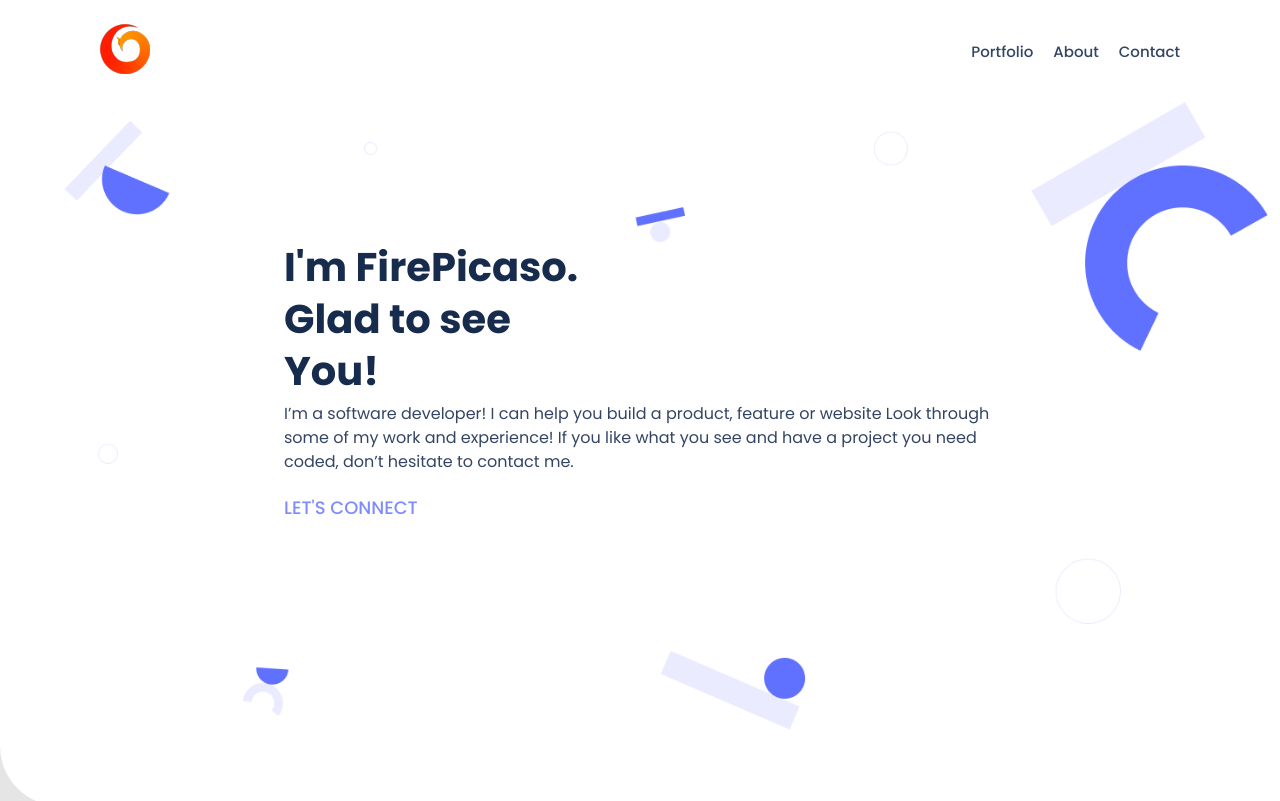
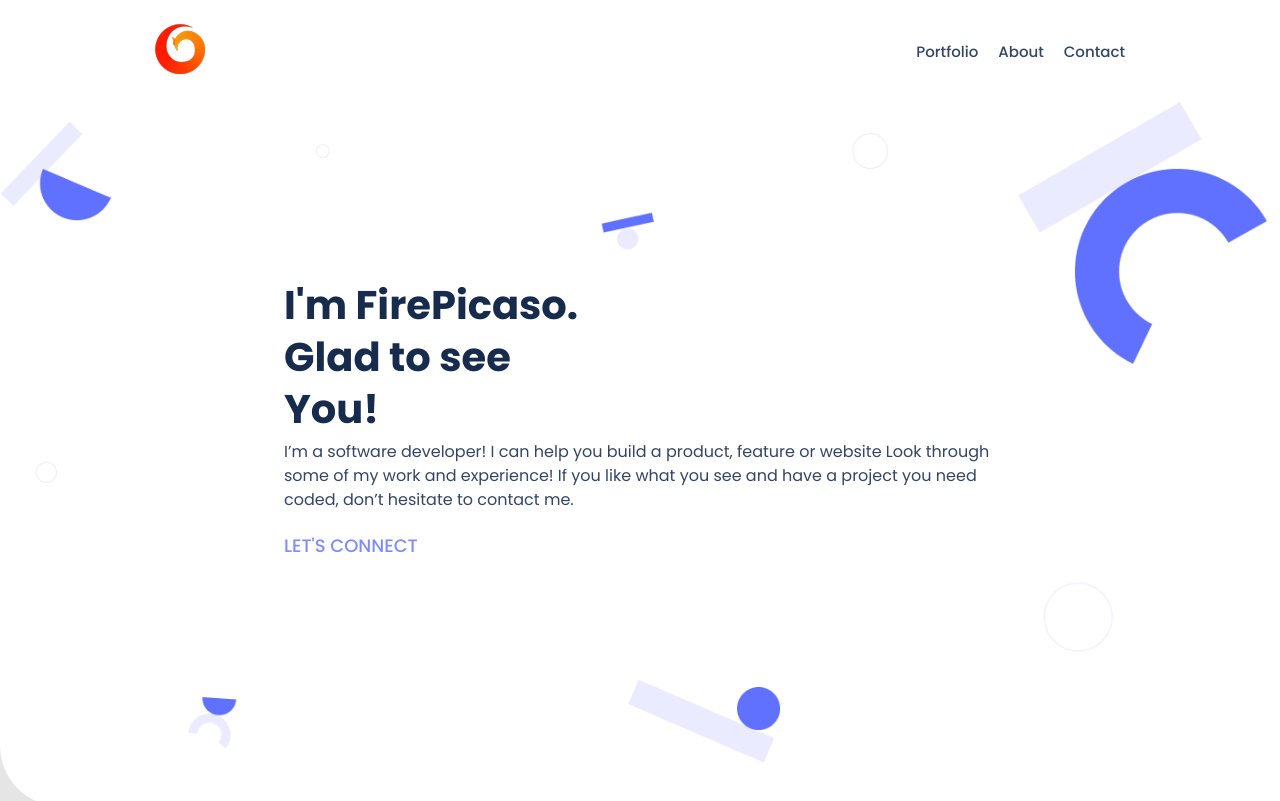
Before and after one commit to firepicaso/RWD_Portfolio, a website: page index.html in a window 1280 px wide. Shown: the top 801 px of the page. Drawn offline with Linux system fonts and the light colour scheme.

Commit message:
Fix main section background and padding

```diff
--- a/style.css
+++ b/style.css
@@ -408,18 +408,17 @@ h2.lets-connect {
   }
 
   .nav {
-    padding: 24px 100px;
+    padding: 24px 155px;
   }
 
   .main {
     background-image: url(Assets/backgrounBig.png);
-    background-size: 95%;
-    background-position-x: right;
+    background-size: 100%;
     background-repeat: no-repeat;
   }
 
   .main div {
-    padding: 359px 260px 435px 260px;
+    padding: 0 260px;
   }
 
   .portfolio {
```
